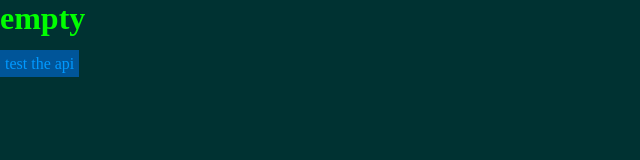
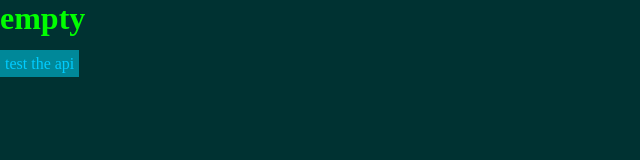
Before and after one commit to leonardosotelo89/public_api_prototype, a plain HTML site: page index.html in a window 1280 px wide. Shown: the whole page, without its empty margins (0-640 px from the left). Drawn offline with Linux system fonts and the light colour scheme.

Commit message:
Actualizar index.html

```diff
--- a/index.html
+++ b/index.html
@@ -16,8 +16,8 @@
     }
    a{
     text-decoration:none;
-    background-color:#059;
-    color:#09f;
+    background-color:#089;
+    color:#0cf;
     font-size:16px;
     padding:5px;
    }
```
